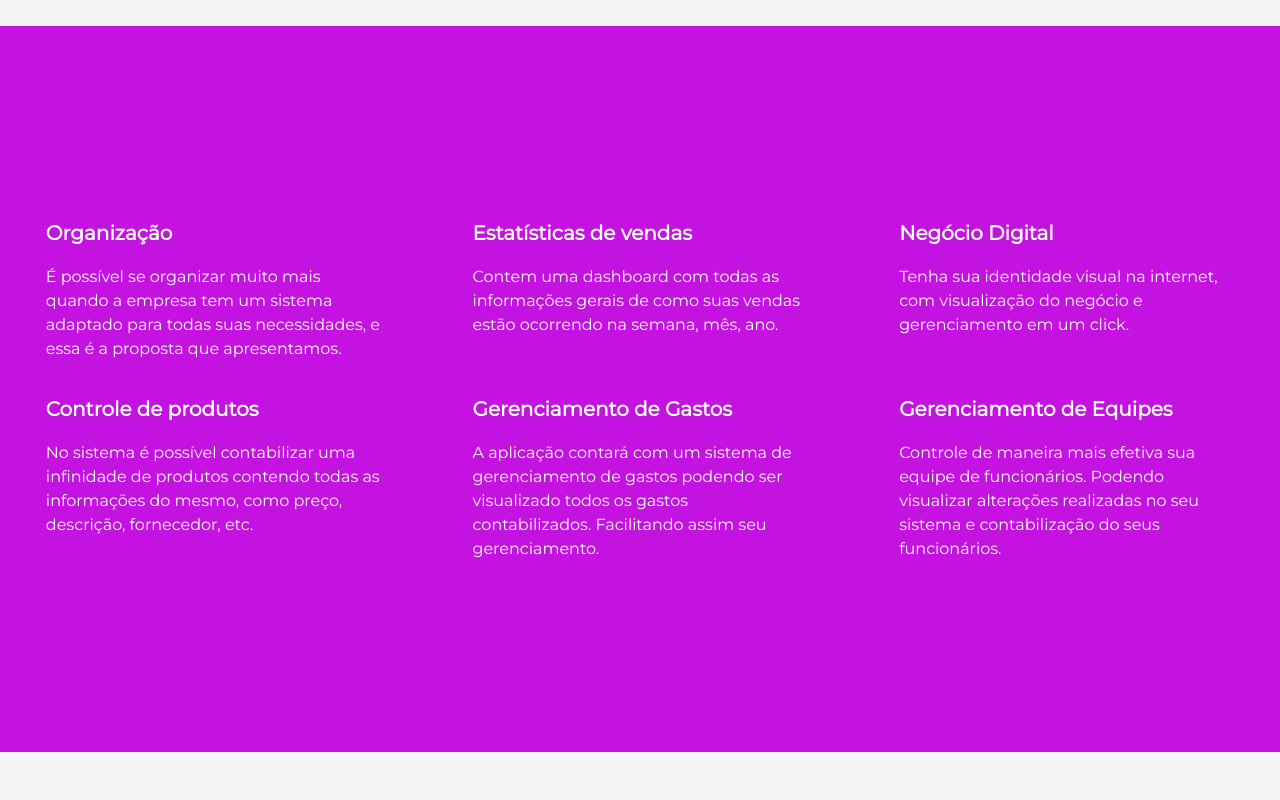
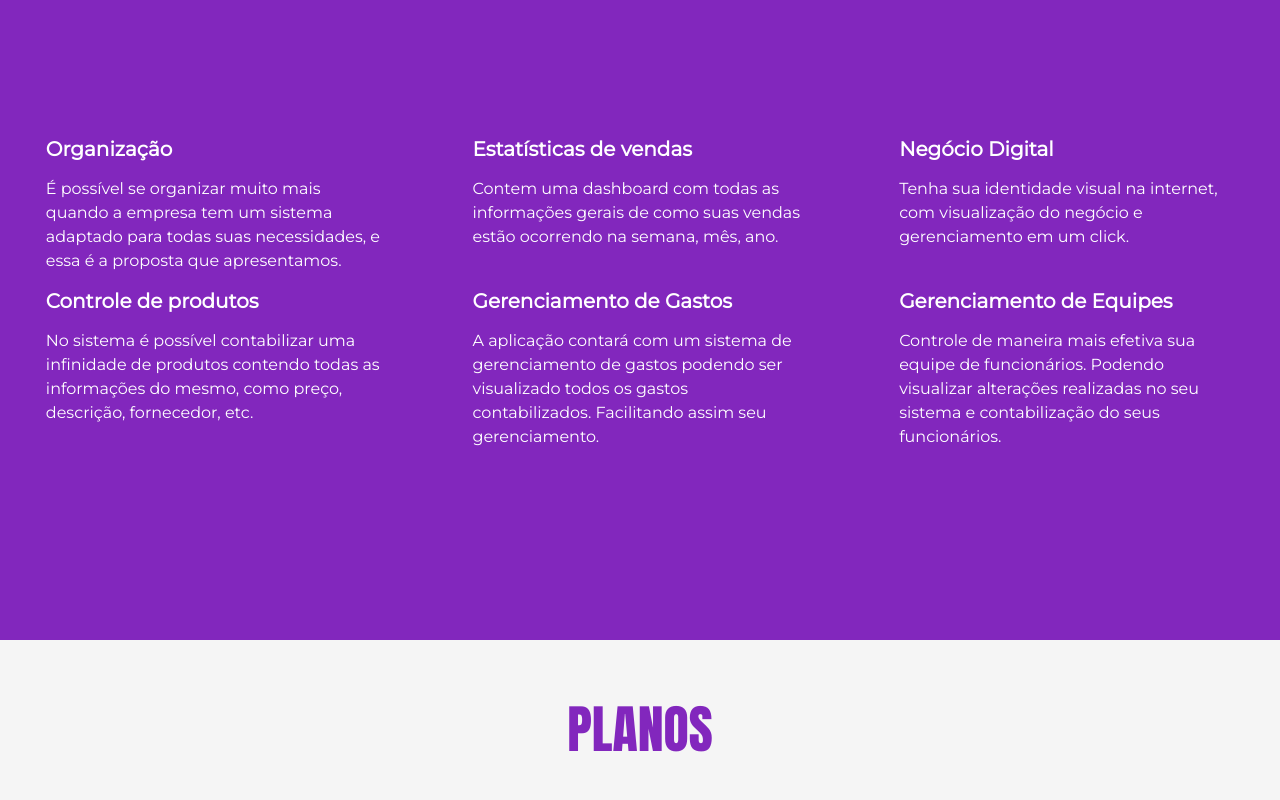
Before and after one commit to EduardoADL/lets_inove, a React app: page / in a window 1280 px wide. Shown: the part 1240-2040 px from the top of the page. Built offline with nearby package versions, Linux system fonts and the light colour scheme; a web font is replaced by a local one.

Commit message:
alterações

```diff
--- a/public/index.html
+++ b/public/index.html
@@ -3,6 +3,8 @@
   <head>
     <meta charset="utf-8" />
     <link rel="icon" href="../src/assets/img/icon.png" />
+    <link href="https://cdn.jsdelivr.net/npm/bootstrap@5.3.0-alpha1/dist/css/bootstrap.min.css" rel="stylesheet" integrity="sha384-GLhlTQ8iRABdZLl6O3oVMWSktQOp6b7In1Zl3/Jr59b6EGGoI1aFkw7cmDA6j6gD" crossorigin="anonymous">
+    <script src="https://cdn.jsdelivr.net/npm/bootstrap@5.3.0-alpha1/dist/js/bootstrap.bundle.min.js" integrity="sha384-w76AqPfDkMBDXo30jS1Sgez6pr3x5MlQ1ZAGC+nuZB+EYdgRZgiwxhTBTkF7CXvN" crossorigin="anonymous"></script>
     <meta name="viewport" content="width=device-width, initial-scale=1" />
     <meta name="theme-color" content="#000000" />
     <meta
--- a/src/pages/LandingPage/LandingPage.css
+++ b/src/pages/LandingPage/LandingPage.css
@@ -110,7 +110,7 @@
     align-items: center;
     justify-content: space-around;
     flex-wrap: wrap;
-    background: #C413E1;
+    background:  #8227BD;
     padding-top: 175px;
     padding-bottom: 175px;
 }
@@ -154,7 +154,7 @@
 .title-plan{
     font-family: 'Anton', sans-serif;
     font-size: 52px;
-    color: #C413E1;
+    color:  #8227BD;
     margin-bottom: 100px;
 }
 
--- a/src/pages/LandingPage/LandingPage.jsx
+++ b/src/pages/LandingPage/LandingPage.jsx
@@ -14,7 +14,7 @@ const LandingPage = () => {
                 <div className='top-header'>
                     <img className='icon' src={Icon} alt='icon' />
                     <div className='menu'>
-                        <a>Plano1</a>
+
                         <a>Plano1</a>
                         <a>Plano1</a>
                         <a>Plano1</a>
```
